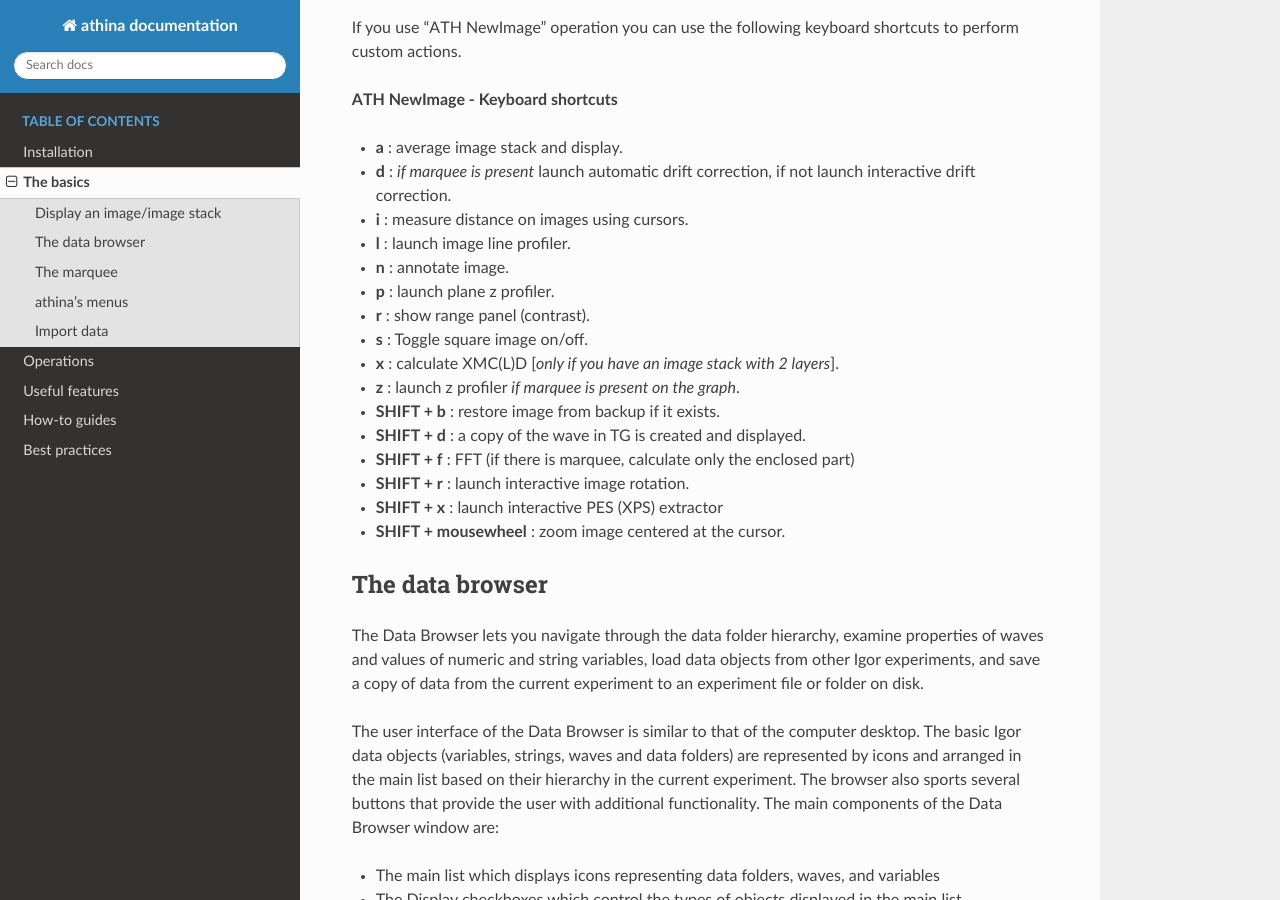
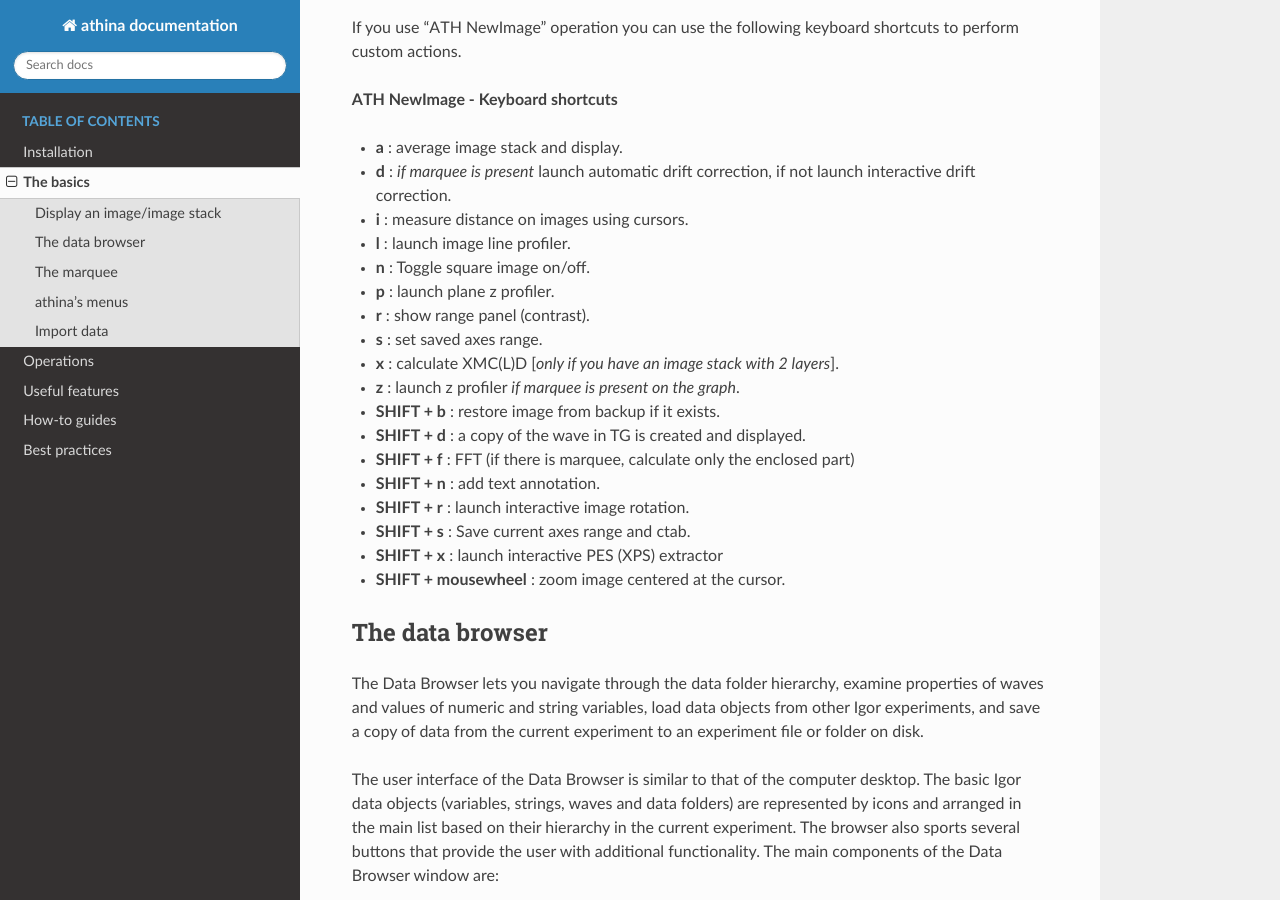
Before and after one commit to evangelosgolias/athina, a Sphinx documentation site: the page built from doc/source/files/thebasics.md, in a window 1280 px wide and 900 px high, scrolled down 625 px. Built offline with Sphinx 7.4.7 and the Read the Docs theme 3.1.0, drawn with Linux system fonts in a browser that asks for light colours.

Commit message:
Final XMLD fit & new shortcuts

```diff
--- a/doc/source/files/thebasics.md
+++ b/doc/source/files/thebasics.md
@@ -23,16 +23,18 @@
 - **d** : *if marquee is present* launch automatic drift correction, if not launch interactive drift correction.
 - **i** : measure distance on images using cursors.
 - **l** : launch image line profiler.
-- **n** : annotate image.
+- **n** : Toggle square image on/off.
 - **p** : launch plane z profiler.
 - **r** : show range panel (contrast).
-- **s** : Toggle square image on/off.
+- **s** : set saved axes range.
 - **x** : calculate XMC(L)D [*only if you have an image stack with 2 layers*].
 - **z** : launch z profiler *if marquee is present on the graph*.
 - **SHIFT + b** : restore image from backup if it exists.
 - **SHIFT + d** : a copy of the wave in TG is created and displayed.
 - **SHIFT + f** : FFT (if there is marquee, calculate only the enclosed part)
+- **SHIFT + n** : add text annotation.
 - **SHIFT + r** : launch interactive image rotation.
+- **SHIFT + s** : Save current axes range and ctab.
 - **SHIFT + x** : launch interactive PES (XPS) extractor
 - **SHIFT + mousewheel** : zoom image centered at the cursor.
 
```
Also changed, not shown: 4 other files.
